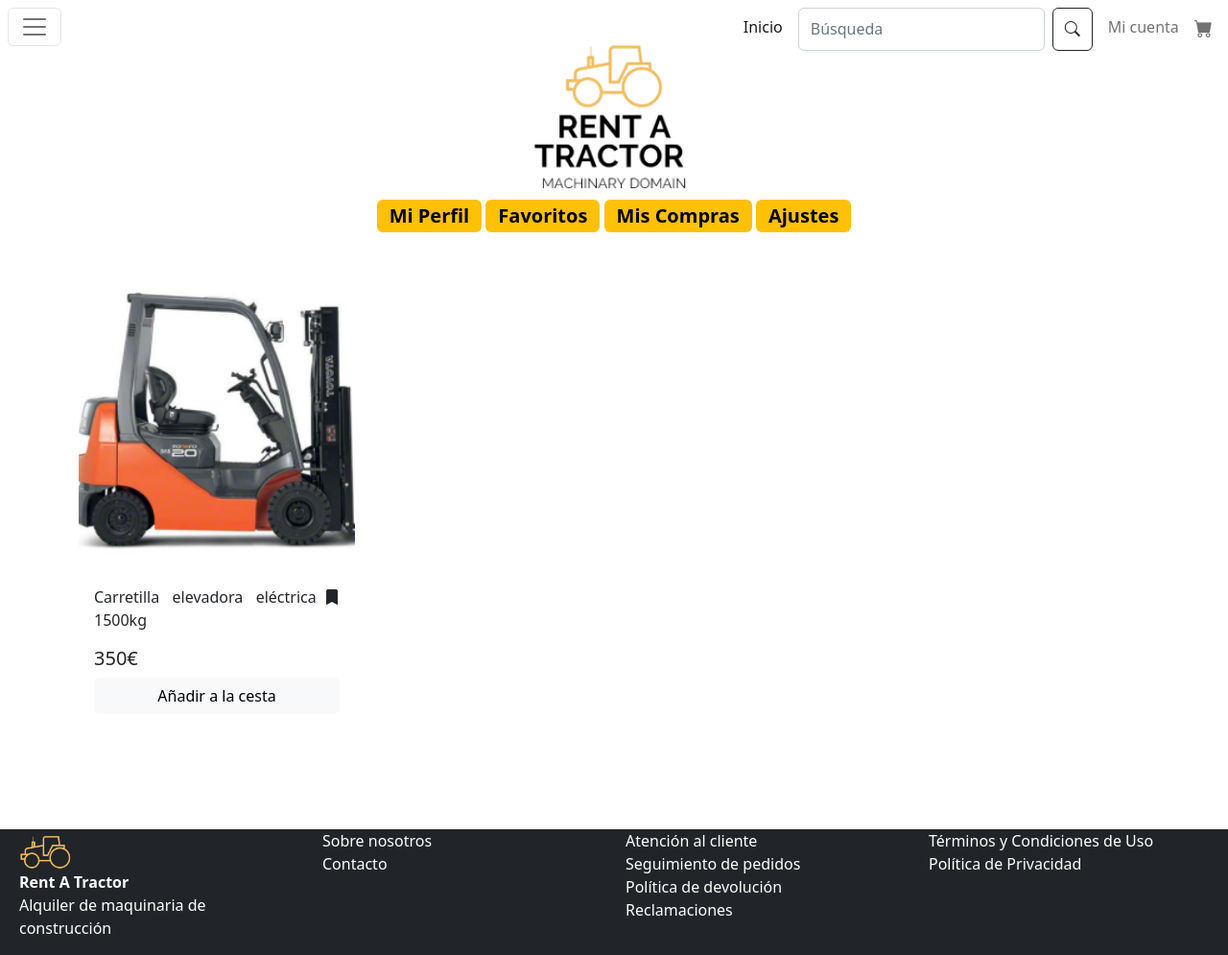
After one commit to marsamber/PGPI, a Django app: page /favoritos/ in a window 1280 px wide. The commit adds this page. Shown: the whole page at 96% size. Run offline with Django 4.2, Linux system fonts and the light colour scheme.

Commit message:
Favoritos

```diff
--- /dev/null
+++ b/code/rentATractor/app/templates/favoritos.html
@@ -0,0 +1,22 @@
+{% extends 'master.html' %} {% block contenido %}
+<div class="text-center">
+    <span class="badge text-bg-warning fs-5"> <a class = "text-decoration-none text-black" href="/miCuenta"> Mi Perfil</a></span>
+    <span class="badge text-bg-warning fs-5"><a class = "text-decoration-none text-black" href="/favoritos">Favoritos</a></span>
+    <span class="badge text-bg-warning fs-5"><a class = "text-decoration-none text-black" href="#">Mis Compras</a></span>
+    <span class="badge text-bg-warning fs-5"><a class = "text-decoration-none text-black" href="#">Ajustes</a></span>
+</div>
+<div class="mt-5">
+    <div class="row mb-5">
+        <div class="col-4">
+            <div class="card border-0" style="width: 18rem;">
+                <img src="../../media/carretilla1.png" class="card-img-top" alt="Carretilla elevadora eléctrica">
+                <div class="card-body">
+                  <p class="card-text d-flex"><span>Carretilla elevadora eléctrica 1500kg</span>&nbsp;&nbsp;<a role="button" onclick="alert('Añadido a favoritos')"><i class="bi bi-bookmark-fill"></i></a></p>
+                  <h5 class="card-title">350€</h5>
+                  <a href="#" class="btn btn-light w-100">Añadir a la cesta</a>
+                </div>
+              </div>
+        </div>
+    </div>
+</div>
+{% endblock %}
--- a/code/rentATractor/app/templates/master.html
+++ b/code/rentATractor/app/templates/master.html
@@ -42,7 +42,7 @@
                   <a class="nav-link" href="/miCuenta">Mi cuenta</a>
                 </li>
                 <li class="nav-item mx-2">
-                  <a class="nav-link"><i class="bi bi-cart-fill" style="font-size: 1.2rem;"></i></a>
+                  <a class="nav-link" role="button"><i class="bi bi-cart-fill" style="font-size: 1.2rem;"></i></a>
                 </li>
               </ul>
           </div>
--- a/code/rentATractor/app/templates/masterIndex.html
+++ b/code/rentATractor/app/templates/masterIndex.html
@@ -43,7 +43,7 @@
                   <a class="nav-link" href="/miCuenta">Mi cuenta</a>
                 </li>
                 <li class="nav-item mx-2">
-                  <a class="nav-link"><i class="bi bi-cart-fill" style="font-size: 1.2rem;"></i></a>
+                  <a class="nav-link" role="button"><i class="bi bi-cart-fill" style="font-size: 1.2rem;"></i></a>
                 </li>
               </ul>
           </div>
--- a/code/rentATractor/app/templates/miCuenta.html
+++ b/code/rentATractor/app/templates/miCuenta.html
@@ -1,11 +1,11 @@
 {% extends 'master.html' %} {% block contenido %}
 <div class="text-center">
     <span class="badge text-bg-warning fs-5"> <a class = "text-decoration-none text-black" href="/miCuenta"> Mi Perfil</a></span>
-    <span class="badge text-bg-warning fs-5"><a class = "text-decoration-none text-black" href="#">Favoritos</a></span>
+    <span class="badge text-bg-warning fs-5"><a class = "text-decoration-none text-black" href="/favoritos">Favoritos</a></span>
     <span class="badge text-bg-warning fs-5"><a class = "text-decoration-none text-black" href="#">Mis Compras</a></span>
     <span class="badge text-bg-warning fs-5"><a class = "text-decoration-none text-black" href="#">Ajustes</a></span>
 </div>
-<div>
+<div class="mt-5">
     <strong style="font-size: xx-large">Datos personales</strong>
     <div class="row">
         <div class="col">
--- a/code/rentATractor/app/views.py
+++ b/code/rentATractor/app/views.py
@@ -6,3 +6,6 @@ def index(request):
 
 def miCuenta(request):
     return render(request, 'miCuenta.html')
+
+def favoritos(request):
+    return render(request, 'favoritos.html')
--- a/code/rentATractor/rentATractor/urls.py
+++ b/code/rentATractor/rentATractor/urls.py
@@ -24,6 +24,7 @@ urlpatterns = [
     path('admin/', admin.site.urls),
     path('', views.index),
     path('miCuenta/', views.miCuenta),
+    path('favoritos/', views.favoritos),
     path('media/<path>', django.views.static.serve,
          {'document_root': settings.MEDIA_ROOT}),
 ] + static(settings.MEDIA_URL, document_root=settings.MEDIA_ROOT)
```
Also changed, not shown: code/rentATractor/media/carretilla1.png (added), code/rentATractor/media/carretilla2.png (added), code/rentATractor/media/carretilla3.png (added), code/rentATractor/media/carretilla4.png (added), code/rentATractor/media/carretilla5.png (added), 1 other file.
